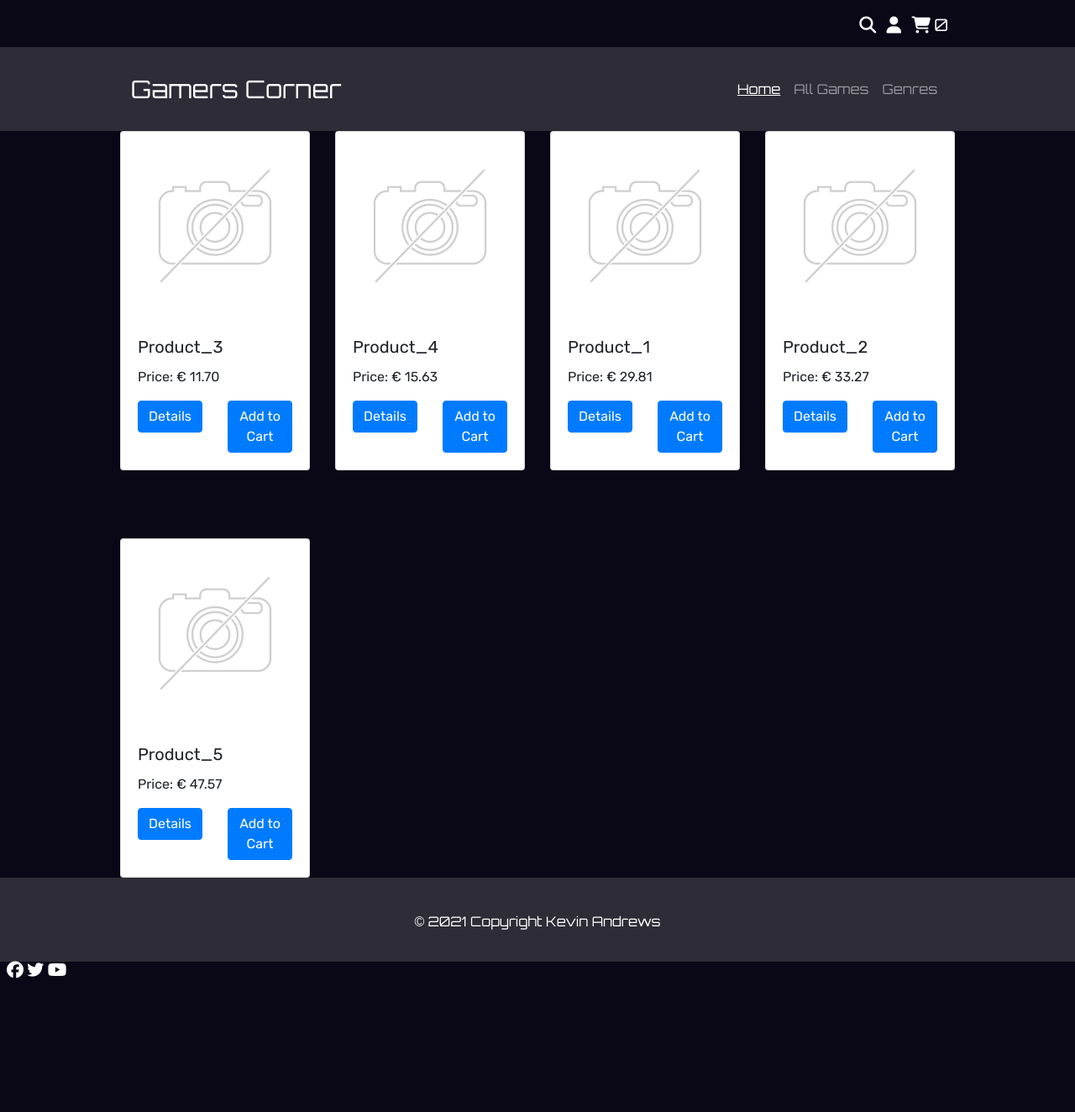
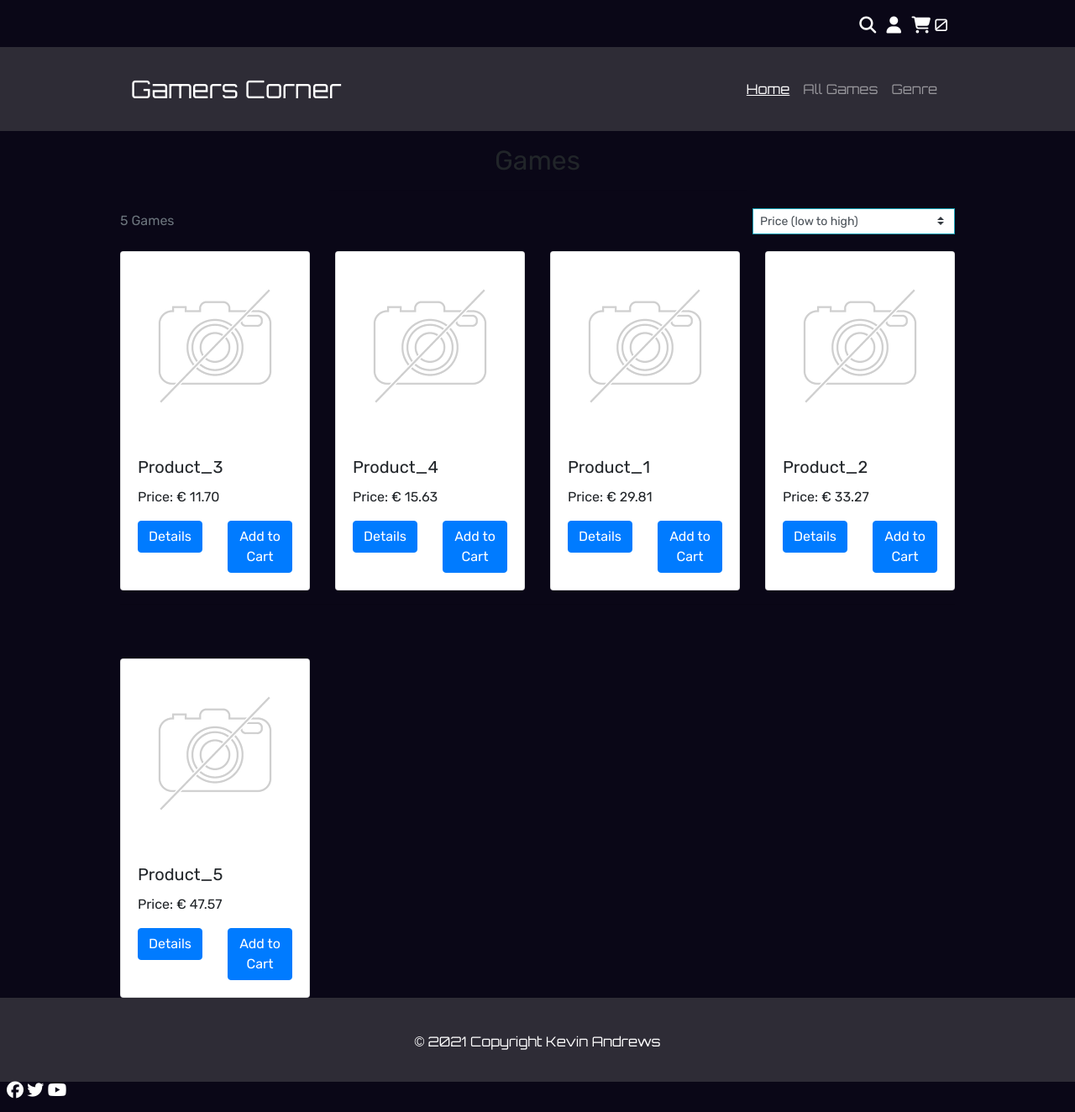
Before and after one commit to Code-Institute-Submissions/KevAndrews-Milestone_Project_4_DecResub, a Django app: a page that uses templates/base.html in a window 1280 px wide. Shown: the whole page at 84% size. Before the commit the page ends 1165 px from the top, so only its background shows below. Run offline with Django 3.2, Linux system fonts and the light colour scheme; data comes from the database, SQL or seed files in the repository; some libraries are stand-ins or nearby versions.

Commit message:
Add Sort functions and HTML elements for sorting

```diff
--- a/products/templates/products/games.html
+++ b/products/templates/products/games.html
@@ -3,6 +3,39 @@
 
 {% block content %}
 <div class="container">
+    <div class="row">
+        <div class="col text-center mt-3">
+            <h2 class="logo-font">Games
+                {% for category in current_categories %}
+                     - {{ category.friendly_name }}
+                {% endfor %}
+            </h2>
+            <hr class="w-50 mb-1">
+        </div>
+    </div>
+    <div class="row mt-1 mb-2">
+        <div class="col-12 col-md-6 my-auto order-md-last d-flex justify-content-center justify-content-md-end">
+            <div class="sort-select-wrapper w-50">
+                <select id="sort-selector" class="custom-select custom-select-sm rounded-0 border border-{% if current_sorting != 'None_None' %}info{% else %}black{% endif %}">
+                    <option value="reset" {% if current_sorting == 'None_None' %}selected{% endif %}>Sort By...</option>
+                    <option value="price_asc" {% if current_sorting == 'price_asc' %}selected{% endif %}>Price (low to high)</option>
+                    <option value="price_desc" {% if current_sorting == 'price_desc' %}selected{% endif %}>Price (high to low)</option>
+                    <option value="name_asc" {% if current_sorting == 'name_asc' %}selected{% endif %}>Name (A-Z)</option>
+                    <option value="name_desc" {% if current_sorting == 'name_desc' %}selected{% endif %}>Name (Z-A)</option>
+                    <option value="category_asc" {% if current_sorting == 'category_asc' %}selected{% endif %}>Category (A-Z)</option>
+                    <option value="category_desc" {% if current_sorting == 'category_desc' %}selected{% endif %}>Category (Z-A)</option>
+                    {% if search_term or current_categories or current_sorting != 'None_None' %}
+                        <option value="reset" {% if current_sorting == 'None_None' %}selected{% endif %}>Reset</option>
+                    {% endif %}
+                </select>
+            </div>
+        </div>
+        <div class="col-12 col-md-6 order-md-first">
+            <p class="text-muted mt-3 text-center text-md-left">
+                {{ games|length }} Games{% if search_term %} found for <strong>"{{ search_term }}"</strong>{% endif %}
+            </p>
+        </div>
+    </div>
     <div class="row">
         {% for game in games %}
             <div class="col-sm-6 col-md-6 col-lg-4 col-xl-3">
@@ -54,4 +87,27 @@
         {% endfor %}
     </div>
 </div>
+
+<script type="text/javascript">
+    $('#sort-selector').change(function() {
+        var selector = $(this);
+        var currentUrl = new URL(window.location);
+
+        var selectedVal = selector.val();
+        if(selectedVal != "reset"){
+            var sort = selectedVal.split("_")[0];
+            var direction = selectedVal.split("_")[1];
+
+            currentUrl.searchParams.set("sort", sort);
+            currentUrl.searchParams.set("direction", direction);
+
+            window.location.replace(currentUrl);
+        } else {
+            currentUrl.searchParams.delete("sort");
+            currentUrl.searchParams.delete("direction");
+
+            window.location.replace(currentUrl);
+        }
+    })
+</script>
 {% endblock %}
--- a/products/views.py
+++ b/products/views.py
@@ -18,6 +18,8 @@ class AllGames(View):
     def get(self, request):
         """
         GET method for the All Games page
+        Used Boutique Ado project for logic and updated it
+        to work in this project
         """
         games = Game.objects.all()
         query = None
@@ -46,8 +48,8 @@ class AllGames(View):
             games = games.filter(category__name__in=categories)
             categories = Category.objects.filter(name__in=categories)
 
-        if 'q' in request.GET:
-            query = request.GET['q']
+        if 'search' in request.GET:
+            query = request.GET['search']
             if not query:
                 messages.error(
                     request, "You didn't enter any search criteria!")
--- a/templates/base.html
+++ b/templates/base.html
@@ -36,7 +36,7 @@
                 <div class="customer-container ml-auto p-2">
                     <ul class="customer-links list-inline float-right">
                         <li class="list-inline-item">
-                            <a href="#" onclick="myFunction()">
+                            <a href="#" onclick="toggleSearch()">
                                 <i class="fa fa-search fa-lg text-white align-text-bottom"></i>
                             </a>
                         </li>
@@ -52,8 +52,8 @@
                             </a>
                         </li>
                     </ul>
-                    <form id="search-bar" action="#">
-                        <input class="selected float-right" type="text" id="search" name="search" placeholder="Search..">
+                    <form class="search-form" method="GET" action="{% url 'games' %}">
+                        <input class="search-toggle-collapse float-right" type="text" id="search" name="search" placeholder="Search...">
                     </form>
                 </div>
             </div>
@@ -70,11 +70,33 @@
                         <li class="nav-item">
                             <a class="nav-link active" aria-current="page" href="/">Home</a>
                         </li>
-                        <li class="nav-item">
-                            <a class="nav-link" href="{% url 'games' %}">All Games</a>
+                        <li class="nav-item dropdown">
+                            <a class="nav-link" href="#" id="all-games-link" data-toggle="dropdown" aria-haspopup="true" aria-expanded="false">
+                                All Games
+                            </a>
+                            <div class="dropdown-menu border-0" aria-labelledby="all-games-link">
+                                <a href="{% url 'games' %}?sort=price&direction=asc" class="dropdown-item">By Price</a>
+                                <a href="{% url 'games' %}?sort=category&direction=asc" class="dropdown-item ">By Category</a>
+                                <a href="{% url 'games' %}?sort=name&direction=asc" class="dropdown-item ">By Name</a>
+                                <a href="{% url 'games' %}" class="dropdown-item">All Games</a>
+                            </div>
                         </li>
-                        <li class="nav-item">
-                            <a class="nav-link" href="#">Genres</a>
+                        <li class="nav-item dropdown">
+                            <a class="nav-link" href="#" id="games-link" data-toggle="dropdown" aria-haspopup="true" aria-expanded="false">
+                                Genre
+                            </a>
+                            <div class="dropdown-menu border-0" aria-labelledby="games-link">
+                                <a href="{% url 'games' %}?category=action" class="dropdown-item">Action</a>
+                                <a href="{% url 'games' %}?category=adventure" class="dropdown-item">Adventure</a>
+                                <a href="{% url 'games' %}?category=fighter" class="dropdown-item">Fighter</a>
+                                <a href="{% url 'games' %}?category=fps" class="dropdown-item">First Person Shooters</a>
+                                <a href="{% url 'games' %}?category=horror" class="dropdown-item">Horror</a>
+                                <a href="{% url 'games' %}?category=platformer" class="dropdown-item">Platformer</a>
+                                <a href="{% url 'games' %}?category=puzzel" class="dropdown-item">Puzzel</a>
+                                <a href="{% url 'games' %}?category=sports" class="dropdown-item">Sports</a>
+                                <a href="{% url 'games' %}?category=rpg" class="dropdown-item">Role-Playing Games</a>
+                                <a href="{% url 'games' %}" class="dropdown-item">All Genres</a>
+                            </div>
                         </li>
                     </ul>
                 </div>
@@ -118,10 +140,10 @@
             </ul>
         </div>
     </footer>
-    <script>
-        function myFunction() {
-            var element = document.getElementById("search");
-            element.classList.toggle("mystyle");
+    <script type="text/javascript">
+        function toggleSearch() {
+            var search = document.getElementById("search");
+            search.classList.toggle("search-toggle");
         }
     </script>
 </body>
```
Also changed, not shown: static/css/base_style.css (+40 -23 lines).
